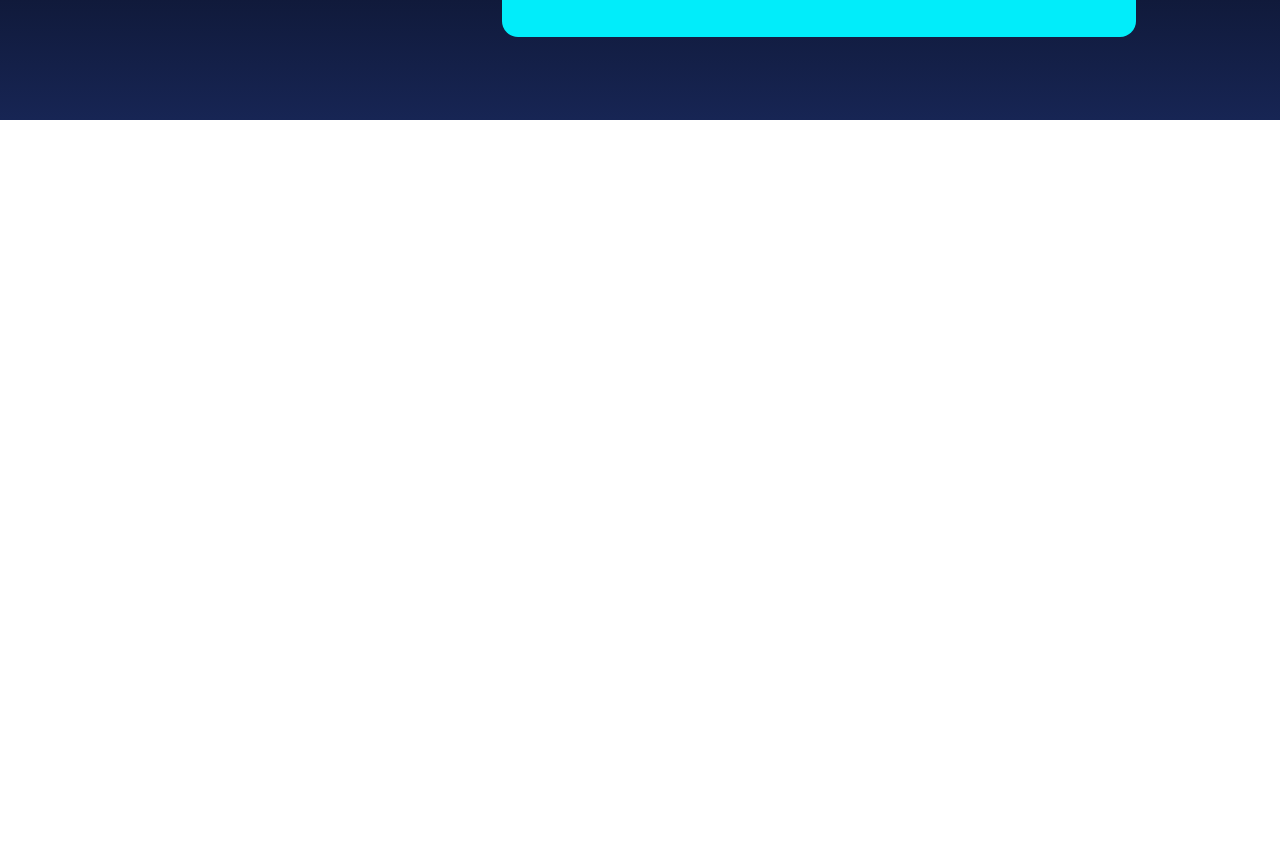
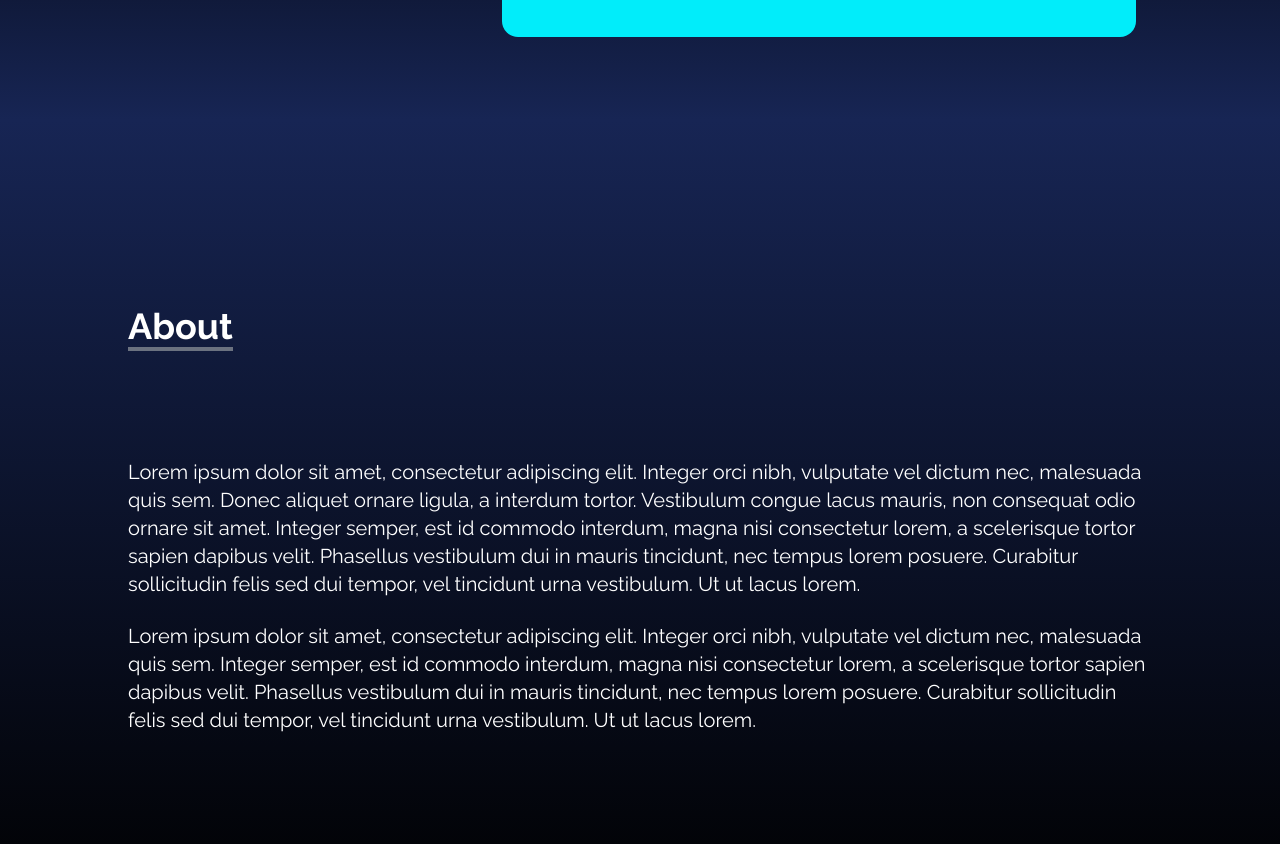
Before and after one commit to Osc-53219/SkillQuest, a React (Create React App) app in the folder portfolio/: page / in a window 1280 px wide. Shown: the part 680-1524 px from the top of the page. Before the commit the page ends 800 px from the top, so only its background shows below. Built offline with nearby package versions, Linux system fonts and the light colour scheme.

Commit message:
Added About.jsx and styled the page

```diff
--- a/portfolio/src/App.js
+++ b/portfolio/src/App.js
@@ -1,12 +1,14 @@
 import NavBar from './components/NavBar';
 import Home from './components/Home';
 import SocialLinks from './components/SocialLinks';
+import About from './components/About';
 
 function App() {
     return (
       <div>
         <NavBar />
         <Home />
+        <About />
 
         <SocialLinks />
       </div>
--- /dev/null
+++ b/portfolio/src/components/About.jsx
@@ -0,0 +1,29 @@
+import React from 'react'
+
+const About = () => {
+  return (
+<div name='about' className='w-full h-screen bg-gradient-to-b from-blue-950 to-black text-white'
+>
+    <div className='max-w-screen-lg p4 mx-auto flex flex-col justify-center w-full h-full'>
+        <div className='pb-8'>
+            <p className='text-4xl font-bold inline border-b-4 border-gray-500'>About</p>
+        </div>
+
+        <p className='text-xl mt-20'>
+            Lorem ipsum dolor sit amet, consectetur adipiscing elit. Integer orci nibh, vulputate vel dictum nec, malesuada quis sem. Donec aliquet ornare ligula, a interdum tortor. Vestibulum congue lacus mauris, non consequat odio ornare sit amet. Integer semper, est id commodo interdum, magna nisi consectetur lorem, a scelerisque tortor sapien dapibus velit. Phasellus vestibulum dui in mauris tincidunt, nec tempus lorem posuere. Curabitur sollicitudin felis sed dui tempor, vel tincidunt urna vestibulum. Ut ut lacus lorem.
+        </p>
+
+        <br />
+
+        <p className='text-xl'>
+            Lorem ipsum dolor sit amet, consectetur adipiscing elit. Integer orci nibh, vulputate vel dictum nec, malesuada quis sem.
+            Integer semper, est id commodo interdum, magna nisi consectetur lorem, a scelerisque tortor sapien dapibus velit.
+            Phasellus vestibulum dui in mauris tincidunt, nec tempus lorem posuere.
+            Curabitur sollicitudin felis sed dui tempor, vel tincidunt urna vestibulum. Ut ut lacus lorem.
+        </p>
+    </div>
+  </div>
+  );
+};
+
+export default About
```
